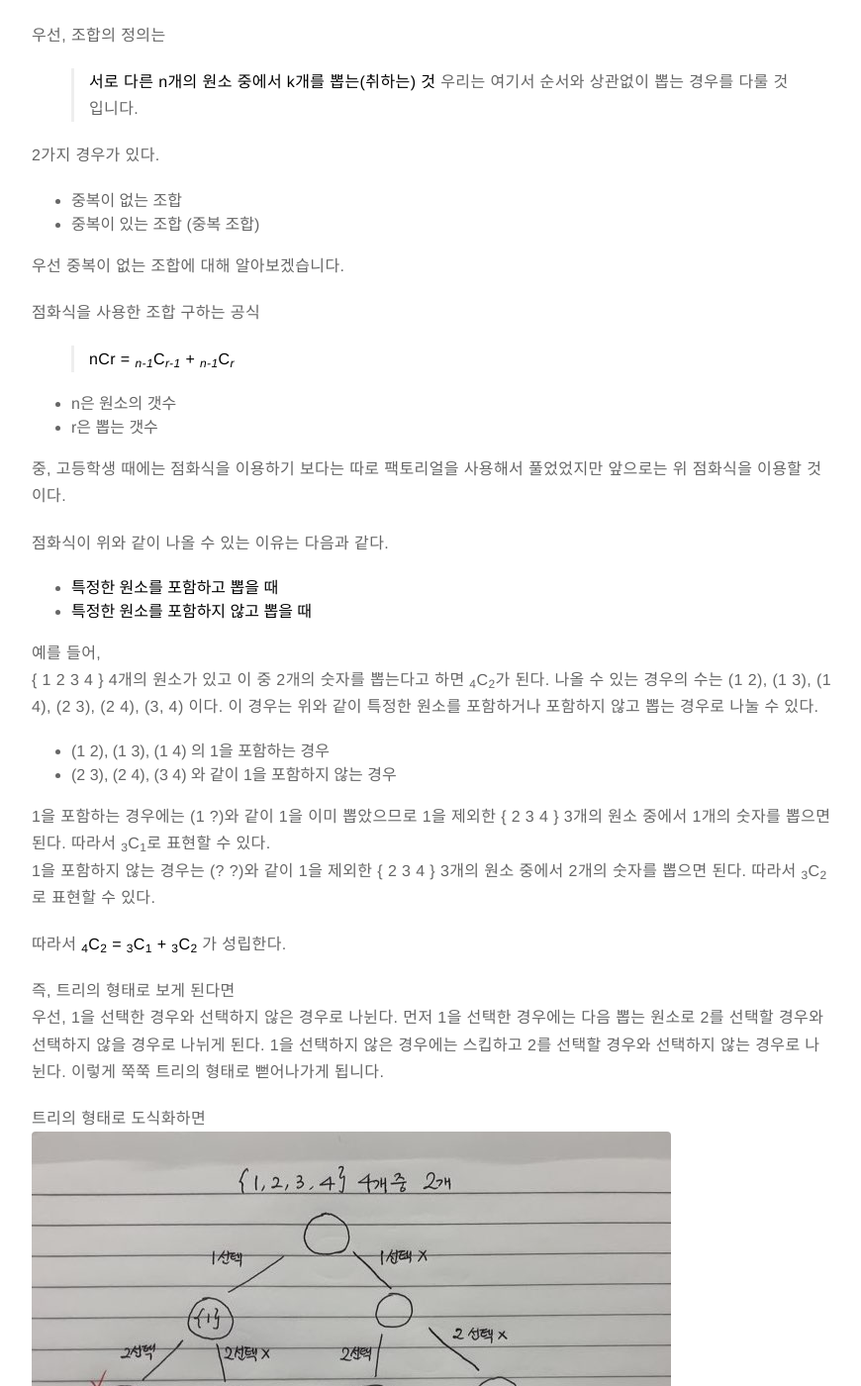
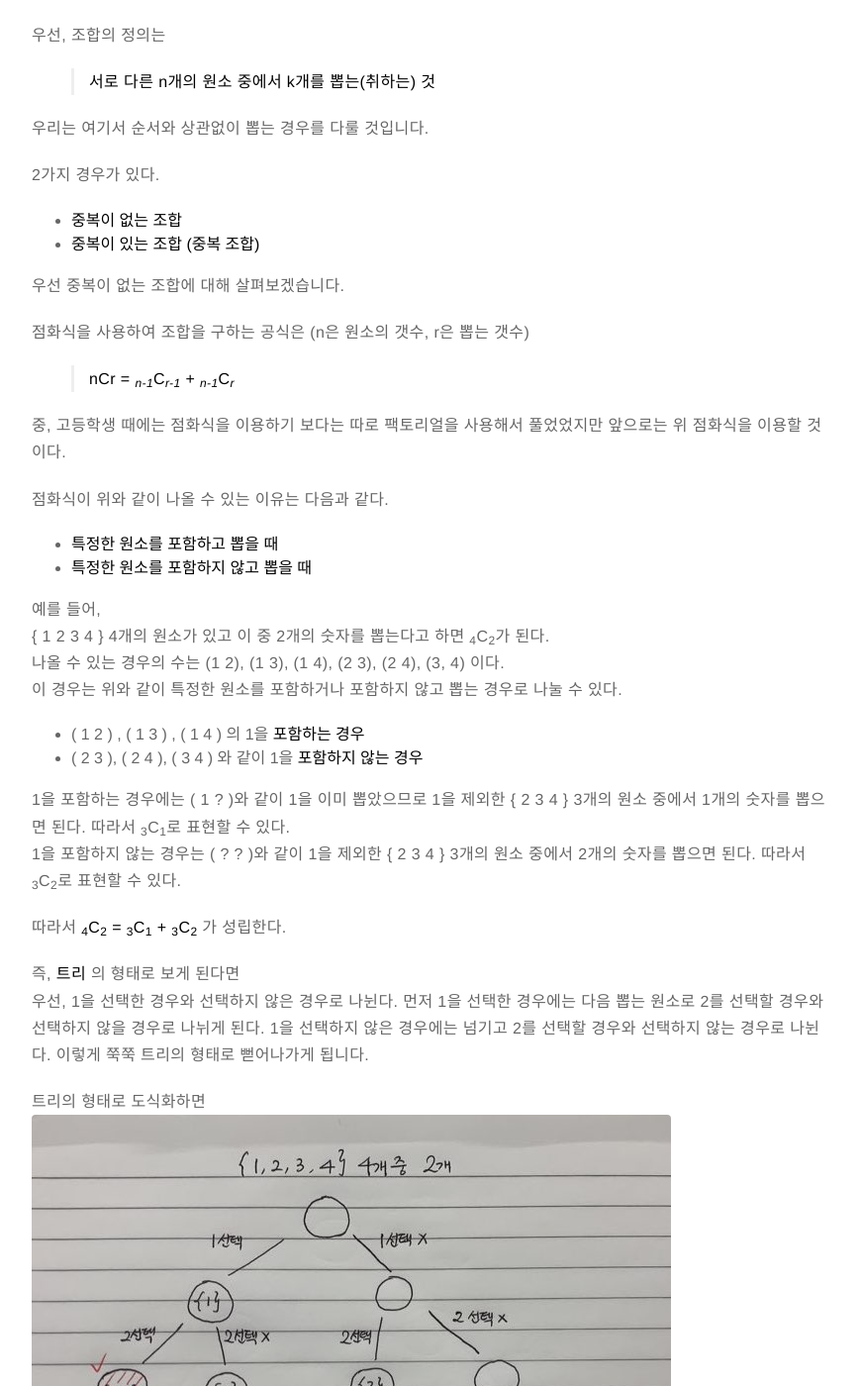
Before and after one commit to Kyudong3/Kyudong3.github.io, a Jekyll site: the page built from _posts/2019-10-18-Combination.markdown, in a window 1280 px wide and 1400 px high, scrolled down 487 px. Shown: the whole window at 99% size, without its empty margins (203-1073 px from the left). Built offline with Jekyll 4.4.1, drawn with Linux system fonts in a browser that asks for light colours; comment, search, counter and statistics services are not loaded; some of the changed text lies outside the part shown.

Commit message:
finish combination post

````diff
--- a/_posts/2019-10-18-Combination.markdown
+++ b/_posts/2019-10-18-Combination.markdown
@@ -20,19 +20,18 @@ description: 조합(Combination)에 대해서 정리한 글
 
 우선, 조합의 정의는
 > **서로 다른 n개의 원소 중에서 k개를 뽑는(취하는) 것**
+
 우리는 여기서 순서와 상관없이 뽑는 경우를 다룰 것입니다.
 
 2가지 경우가 있다.
-* 중복이 없는 조합
-* 중복이 있는 조합 (중복 조합)
+* **중복이 없는 조합**
+* **중복이 있는 조합 (중복 조합)**
 
-우선 중복이 없는 조합에 대해 알아보겠습니다.
+우선 중복이 없는 조합에 대해 살펴보겠습니다.
 
-점화식을 사용한 조합 구하는 공식
+점화식을 사용하여 조합을 구하는 공식은 (n은 원소의 갯수, r은 뽑는 갯수)
 > **nCr = <em><sub>n-1</sub></em>C<em><sub>r-1</sub></em> + <em><sub>n-1</sub></em>C<em><sub>r</sub></em>**
 
-* n은 원소의 갯수
-* r은 뽑는 갯수
 
 중, 고등학생 때에는 점화식을 이용하기 보다는 따로 팩토리얼을 사용해서 풀었었지만 앞으로는 위 점화식을 이용할 것이다.
 
@@ -42,35 +41,40 @@ description: 조합(Combination)에 대해서 정리한 글
 * **특정한 원소를 포함하지 않고 뽑을 때**
 
 예를 들어,
-{ 1 2 3 4 } 4개의 원소가 있고 이 중 2개의 숫자를 뽑는다고 하면 <sub>4</sub>C<sub>2</sub>가 된다. 나올 수 있는 경우의 수는 (1 2), (1 3), (1 4), (2 3), (2 4), (3, 4) 이다. 이 경우는 위와 같이 특정한 원소를 포함하거나 포함하지 않고 뽑는 경우로 나눌 수 있다.
-* (1 2), (1 3), (1 4) 의 1을 포함하는 경우
-* (2 3), (2 4), (3 4) 와 같이 1을 포함하지 않는 경우
+{ 1 2 3 4 } 4개의 원소가 있고 이 중 2개의 숫자를 뽑는다고 하면 <sub>4</sub>C<sub>2</sub>가 된다.
+나올 수 있는 경우의 수는 (1 2), (1 3), (1 4), (2 3), (2 4), (3, 4) 이다.
+이 경우는 위와 같이 특정한 원소를 포함하거나 포함하지 않고 뽑는 경우로 나눌 수 있다.
 
-1을 포함하는 경우에는 (1 ?)와 같이 1을 이미 뽑았으므로 1을 제외한 { 2 3 4 } 3개의 원소 중에서 1개의 숫자를 뽑으면 된다. 따라서 <sub>3</sub>C<sub>1</sub>로 표현할 수 있다.
-1을 포함하지 않는 경우는 (? ?)와 같이 1을 제외한 { 2 3 4 } 3개의 원소 중에서 2개의 숫자를 뽑으면 된다. 따라서
+* ( 1  2 ) , ( 1  3 ) , ( 1  4 ) 의 1을 **포함하는 경우**
+* ( 2  3 ), ( 2  4 ), ( 3  4 ) 와 같이 1을 **포함하지 않는 경우**
+
+
+1을 포함하는 경우에는 ( 1  ? )와 같이 1을 이미 뽑았으므로 1을 제외한 {  2  3  4  } 3개의 원소 중에서 1개의 숫자를 뽑으면 된다. 따라서 <sub>3</sub>C<sub>1</sub>로 표현할 수 있다.
+1을 포함하지 않는 경우는 ( ?  ? )와 같이 1을 제외한 {  2  3  4  } 3개의 원소 중에서 2개의 숫자를 뽑으면 된다. 따라서
 <sub>3</sub>C<sub>2</sub>로 표현할 수 있다.
 
 따라서 **<sub>4</sub>C<sub>2</sub> = <sub>3</sub>C<sub>1</sub> + <sub>3</sub>C<sub>2</sub>** 가 성립한다.
 
-즉, 트리의 형태로 보게 된다면
-우선, 1을 선택한 경우와 선택하지 않은 경우로 나뉜다. 먼저 1을 선택한 경우에는 다음 뽑는 원소로 2를 선택할 경우와 선택하지 않을 경우로 나뉘게 된다. 1을 선택하지 않은 경우에는 스킵하고 2를 선택할 경우와 선택하지 않는 경우로 나뉜다. 이렇게 쭉쭉 트리의 형태로 뻗어나가게 됩니다.
+즉, **트리** 의 형태로 보게 된다면
+우선, 1을 선택한 경우와 선택하지 않은 경우로 나뉜다. 먼저 1을 선택한 경우에는 다음 뽑는 원소로 2를 선택할 경우와 선택하지 않을 경우로 나뉘게 된다. 1을 선택하지 않은 경우에는 넘기고 2를 선택할 경우와 선택하지 않는 경우로 나뉜다. 이렇게 쭉쭉 트리의 형태로 뻗어나가게 됩니다.
 
 트리의 형태로 도식화하면
 ![combinationTree](../assets/images/combTree.jpeg)
 
-( 1 2 ) ( 1 3 ) ( 1 4 ) ( 2 3 ) ( 2 4 ) ( 3 4 ) 6가지 경우가 나오게 됩니다.
+( 1 2 )  ( 1 3 )  ( 1 4 )  ( 2 3 )  ( 2 4 )  ( 3 4 ) 의 6가지 경우가 나오게 됩니다.
 
 
 우리는 이것을 재귀함수를 사용하여 모든 경우를 탐색할 것입니다.
-재귀(recursion)에서 중요한 것은 재귀의 종료와 탈출 조건이 있어야 하는 것입니다. 위 트리를 보면 원소가 4개뿐이라 쉽지만 갯수가 많아질수록 더 복잡한 트리의 형태가 나타나게 됩니다.
+**재귀(recursion)** 에서 중요한 것은 재귀의 **종료와 탈출 조건** 이 있어야 하는 것입니다. 위 트리를 보면 원소가 4개뿐이라 쉽지만 갯수가 많아질수록 더 복잡한 트리의 형태가 나타나게 됩니다.
 그렇다면 위 트리에서 종료와 탈출 조건은 무엇일까요?
 
 * **2개를 모두 뽑았을 경우**
 * **뽑든 안뽑든 탐색을 모두 마쳤을 경우**
 
-2개를 모두 뽑았을 경우 **r == 0** 이 되어 더 이상 뽑을 수 없습니다. 또한 탐색을 모두 마쳤을 경우에도 종료하게 됩니다.
 
-보통 알고리즘 문제에서는 2가지 경우를 물어봅니다. **조합의 갯수* 와 **조합의 나열**
+2개를 모두 뽑았을 경우 **r은 0** 이 되어 더 이상 뽑을 수 없습니다. 또한 탐색을 모두 마쳤을 경우에도 종료하게 됩니다.
+
+보통 알고리즘 문제에서는 2가지 경우를 물어봅니다. **조합의 갯수** 와 **조합의 나열**
 
 먼저 **조합의 갯수** 는
 
@@ -87,7 +91,9 @@ description: 조합(Combination)에 대해서 정리한 글
 
 의 코드를 통해 구할 수 있습니다.
 
-**조합의 나열** 은 갯수 구하는 것보다 아주 조금 복잡합니다.
+<br>
+
+**조합의 나열** 은 갯수를 구하는 것보다 아주 조금 복잡합니다.
 
 ```java
     public static void main(String[] args) {
@@ -124,10 +130,10 @@ description: 조합(Combination)에 대해서 정리한 글
 * **index** 는 구한 원소의 갯수
 * **target** 은 탐색의 종료를 위해 어느것부터 원소를 선택할지
 * **n** 은 원소의 갯수, **r** 은 뽑는 갯수
-
-만약 { 1 2 3 4 } 에서 ( 1 ? ) 와 같이 1을 뽑았으면 arr배열의 첫 원소는 뽑은 것이기 때문에 index를 1 증가시킨다. 다음 원소로는 { 2 3 4 } 중 한 개를 뽑는 것이기 때문에 r은 1 감소시킨다. 또한, 원소를 결정하였으므로 target도 1을 증가시킨다.
-만약 { 1 2 3 4 } 에서 ( ? ? ) 와 같이 1을 뽑지 않았으면 arr배열의 첫 원소는 뽑은 것이 아니기 때문에 index는 그대로 두고 r 또한 그대로 둔다.
-1을 뽑지 않았으므로 target은 1 증가시켜 ( 2 ? ) 와 같이 2부터 뽑을 수 있도록 한다.
+<br>
+만약 {  1  2  3  4  } 에서 (  1  ?  ) 와 같이 1을 뽑았으면 arr배열의 첫 원소는 뽑은 것이기 때문에 index를 1 증가시킨다. 다음 원소로는 {  2  3  4  } 중 한 개를 뽑는 것이기 때문에 r은 1 감소시킨다. 또한, 원소를 결정하였으므로 target도 1을 증가시킨다.
+만약 {  1  2  3  4  } 에서 (  ?  ?  ) 와 같이 1을 뽑지 않았으면 arr배열의 첫 원소는 뽑은 것이 아니기 때문에 index는 그대로 두고 r 또한 그대로 둔다.
+1을 뽑지 않았으므로 target은 1 증가시켜 (  2  ?  ) 와 같이 2부터 뽑을 수 있도록 한다.
 
 
 
````
Also changed, not shown: other parts of _posts/2019-10-18-Combination.markdown (+4 -4 lines).
